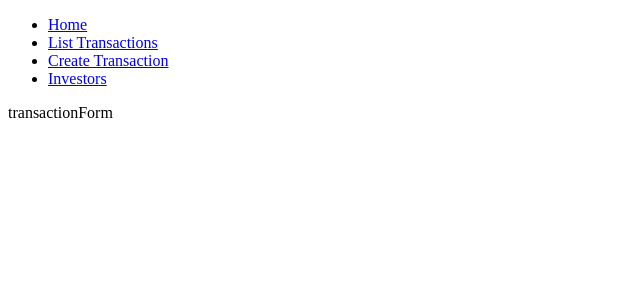
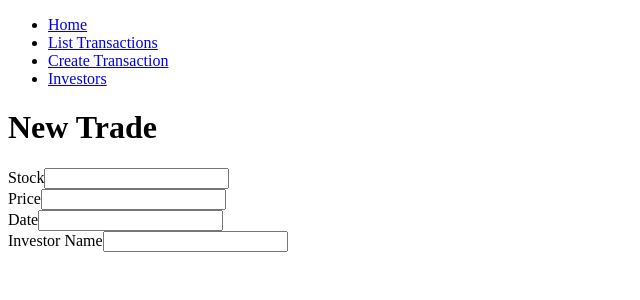
Before and after one commit to ChesterCheung/phase-3-project-frontend-2, a React (Create React App) app: page /transactions/new in a window 1280 px wide. Shown: the top 300 px of the page, without its empty margins (0-640 px from the left). Built offline with nearby package versions, Linux system fonts and the light colour scheme; no server answers.

Commit message:
Form created

```diff
--- a/src/App.jsx
+++ b/src/App.jsx
@@ -4,7 +4,7 @@ import NavBar from "./components/NavBar";
 import Home from "./components/Home";
 import Investors from "./components/Investors";
 import TransactionForm from "./components/TransactionForm";
-import TransactionList from "./components/Transactions";
+import TransactionList from "./components/TransactionList";
 
 const App = () => {
 const [transactions, setTransactions] = useState([])
--- a/src/components/TransactionCard.jsx
+++ b/src/components/TransactionCard.jsx
@@ -1,10 +1,11 @@
 import React from 'react'
 
-const TransactionCard = ( {transactions} ) => {
+const TransactionCard = ( {transaction} ) => {
 
   return (
     <div>
-
+      <h3>{transaction.company_name}</h3>
+      {/* {console.log(transaction.investor)} */}
     </div>
   )
 }
--- a/src/components/TransactionForm.jsx
+++ b/src/components/TransactionForm.jsx
@@ -1,8 +1,46 @@
-import React from 'react'
+import React, {useState} from 'react'
 
 const TransactionForm = () => {
+    const [stock, setStock] = useState([])
+    const [price, setPrice] = useState([])
+    const [date, setDate] = useState([])
+    const [investorName, setInvestorName] = useState([])
+
+    // {
+    //     "id": 3,
+    //     "company_name": "TSLA",
+    //     "price": 600,
+    //     "date": "1/1/22",
+    //     "investor_id": 6,
+    //     "investor": {
+    //         "id": 6,
+    //         "name": "Melinda"
+    //     }
+    // }
+
+
   return (
-    <div>transactionForm</div>
+    <div>
+        <h1> New Trade</h1>
+        <form>
+            <div>
+                <label>Stock</label>
+                <input type="text" name="stock" value={stock} onChange={e => setStock(e.target.value)}/>
+            </div>
+            <div>
+                <label>Price</label>
+                <input type="integer" name="price" value={price} onChange={e => setPrice(e.target.value)}/>
+            </div>
+            <div>
+                <label>Date</label>
+                <input type="text" name="date" value={date} onChange={e => setDate(e.target.value)}/>
+            </div>
+            <div>
+                <label>Investor Name</label>
+                <input type="text" name="investorName" value={investorName} onChange={e => setInvestorName(e.target.value)}/>
+            </div>
+        </form>
+    </div>
   )
 }
 
--- a/src/components/TransactionList.jsx
+++ b/src/components/TransactionList.jsx
@@ -3,7 +3,7 @@ import TransactionCard from './TransactionCard'
 
 const TransactionList = ({transactions}) => {
 
-  const transactionCards = transactions.map(transaction => <TransactionCard transactions={transactions} key={transaction.id} /> )
+  const transactionCards = transactions.map(transaction => <TransactionCard transaction={transaction} key={transaction.id}/> )
   return (
     <div>
       <h1>Transaction List</h1>
```
